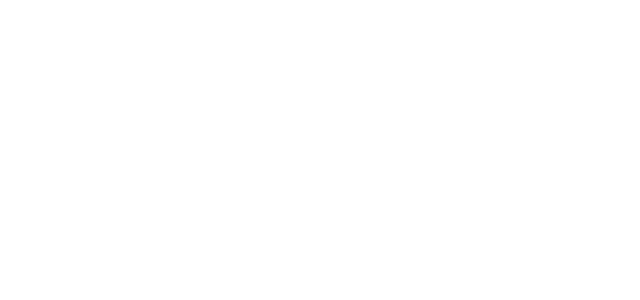
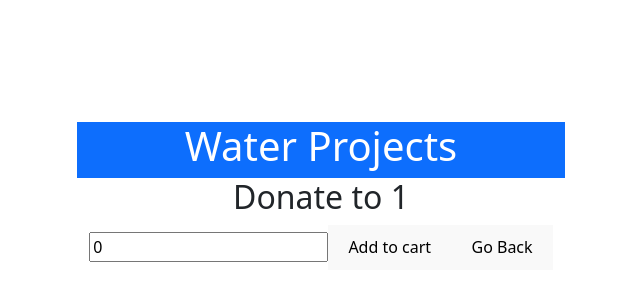
Before and after one commit to Bigs1/WaterProject, a React (Vite) app in the folder frontend/: page /donation/1/1 in a window 1280 px wide. Before the commit this address had no page. Shown: the part 204-504 px from the top of the page, without its empty margins (319-959 px from the left). Built offline with nearby package versions, Linux system fonts and the light colour scheme.

Commit message:
Added a shopping cart with a UI on the main page to show the total you are going to spend thus far

```diff
--- a/frontend/src/App.jsx
+++ b/frontend/src/App.jsx
@@ -1,20 +1,26 @@
 import "./App.css";
+import { CartProvider } from "./Context/CartContext";
 import CartPage from "./pages/CartPage";
 import DonationPage from "./pages/DonationPage";
 import ProjectsPage from "./pages/ProjectPage";
-import {BrowserRouter as Router,Routes, Route} from 'react-router-dom'
+import { BrowserRouter as Router, Routes, Route } from "react-router-dom";
 
 function App() {
   return (
     <>
-    <Router>
-      <Routes>
-        <Route path="/" element={<ProjectsPage/>}/>
-        <Route path="/projects" element={<ProjectsPage/>}/>
-        <Route path="/donation/:projectName?" element={<DonationPage />} />
-        <Route path="/cart" element={<CartPage/>}/>
-      </Routes>
-    </Router>
+      <CartProvider>
+        <Router>
+          <Routes>
+            <Route path="/" element={<ProjectsPage />} />
+            <Route path="/projects" element={<ProjectsPage />} />
+            <Route
+              path="/donation/:projectName/:projectId"
+              element={<DonationPage />}
+            />
+            <Route path="/cart" element={<CartPage />} />
+          </Routes>
+        </Router>
+      </CartProvider>
     </>
   );
 }
--- /dev/null
+++ b/frontend/src/Components/CartSummary.jsx
@@ -0,0 +1,30 @@
+import { useCart } from "../Context/CartContext";
+import { useNavigate } from "react-router-dom";
+
+
+const CartSummary = () =>{
+    const navigate = useNavigate();
+    const { cart } = useCart();
+    const totalAmount = cart.reduce((sum,item) => sum + item.donationAmount, 0); //goes out and gets the total from our cart
+
+    return(
+        <div style={{
+            position: 'fixed',
+            top: '10px',
+            right: '20px',
+            background: '#f8f9fa',
+            padding: '10px 15px',
+            borderRadius: '8px',
+            cursor: 'pointer',
+            display: 'flex',
+            alignItems: 'center',
+            boxShadow: '0 2px 5px rgba(0,0,0,0.2)',
+            fontSize: '16px',
+        }}
+        onClick={() => navigate('/cart')}>
+        🛒<strong>{totalAmount.toFixed(2)}</strong>
+        </div>
+    );
+}
+
+export default CartSummary;
--- a/frontend/src/Components/ProjectList.jsx
+++ b/frontend/src/Components/ProjectList.jsx
@@ -72,7 +72,7 @@
             </ul>
             <button
               className="btn btn-success"
-              onClick={() => navigate(`/donation/${p.projectName}`)}
+              onClick={() => navigate(`/donation/${p.projectName}/${p.projectId}`)}
             >
               Donate
             </button>
--- a/frontend/src/Context/CartContext.jsx
+++ b/frontend/src/Context/CartContext.jsx
@@ -1,4 +1,4 @@
-import { useState, createContext } from "react";
+import { useState, useContext, createContext } from "react";
 
 // The context is created with `undefined` as its default value.
 // The context will be used to pass cart data and functions down to any component that subscribes to it.
@@ -18,16 +18,18 @@
 
       // Create a new cart with the updated item.
       // If the item already exists, we map over the previous cart and update the donation amount.
+      if (existingItem) {
         const updatedCart = prevCart.map(
           (c) =>
             c.projectId === item.projectId // If the item is already in the cart,
               ? { ...c, donationAmount: c.donationAmount + item.donationAmount } // update its donation amount.
               : c // Otherwise, keep the current item as is.
         );
-
-      // If the item already exists, return the updated cart; otherwise, add the new item to the cart.
-      // If `existingItem` is found, we return `updatedCart`; if not, we append the new item to the cart.
+        return updatedCart;
+      } else {
+        //  If not, we append the new item to the cart.
         return existingItem ? updatedCart : [...prevCart, item];
+      }
     });
   };
 
--- a/frontend/src/pages/CartPage.jsx
+++ b/frontend/src/pages/CartPage.jsx
@@ -1,17 +1,34 @@
 import { useNavigate } from "react-router-dom";
+import { useCart } from "../Context/CartContext";
 
-function CartPage(){
+function CartPage() {
+  const navigate = useNavigate();
+  const { cart, removeFromCart } = useCart();
 
-    const navigate = useNavigate();
-
-    return(
+  return (
     <div>
       <h2>Your Cart</h2>
+      <div>
+        {cart.length === 0 ? (
+          <p>Your cart is empty.</p>
+        ) : (
+          <ul>
+            {cart.map((item) => (
+              <li key={item.projectId}>
+                {item.projectName}: ${item.donationAmount.toFixed(2)}
+                <button onClick={() => removeFromCart(item.projectId)}>
+                  Remove
+                </button>
+              </li>
+            ))}
+          </ul>
+        )}
+      </div>
       <h3> Total: </h3>
       <button>Checkout</button>
-            <button onClick={() => navigate('/projects')}>Continue Browsing</button>
+      <button onClick={() => navigate("/projects")}>Continue Browsing</button>
     </div>
   );
 }
 
-export default CartPage
+export default CartPage;
--- a/frontend/src/pages/DonationPage.jsx
+++ b/frontend/src/pages/DonationPage.jsx
@@ -1,17 +1,38 @@
-import { useNavigate, useParams } from 'react-router-dom';
-import Header from '../Components/Header';
+import React, { useState } from "react";
+import { useNavigate, useParams } from "react-router-dom";
+import Header from "../Components/Header";
+import { useCart } from "../Context/CartContext"; //gives access to cart operations in the CartContext file
 
-function DonationPage(){ //making a donation screen
-    const navigate = useNavigate();
-    const {projectName} = useParams(); //use a parameter here that we call project name
-    return(
+function DonationPage() {
+  const navigate = useNavigate(); //allows us to change routes
+  const { projectName, projectId } = useParams(); //extracts routes
+  const { addToCart } = useCart(); //adds the use of cart operations in this file
+  const [donationAmount, setDonationAmount] = useState(0); //stores the donation amount
+
+  const handleAddToCart = () => { //THIS IS WHERE WE CREATE A NEW ITEM TO ADD TO THE CART
+    const newItem = {
+      // Creates a new cart item object with required properties.
+      projectId: Number(projectId), // Ensure projectId is returned as a number
+      projectName: String(projectName) || 'No Project Found', // The name of the project will be a string, if we dont have one, default to no project found
+      donationAmount: Number(donationAmount), //Ensure the donation is stored as a number
+    };
+    addToCart(newItem); //adds items to the cart
+    navigate("/cart"); //redirects to the car page after adding the item
+  };
+
+  return (
     <>
-        <Header/>
+      <Header />
       <h2>Donate to {projectName}</h2>
 
       <div>
-            <input type="number" placeholder="Enter donation amount" />
-            <button onClick={()=> navigate("/cart")}>Add to cart</button>
+        <input
+          type="number"
+          placeholder="Enter donation amount"
+          value={donationAmount}
+          onChange={(e) => setDonationAmount(Number(e.target.value))}
+        />
+        <button onClick={handleAddToCart}>Add to cart</button>
         <button onClick={() => navigate(-1)}>Go Back</button>
       </div>
     </>
--- a/frontend/src/pages/ProjectPage.jsx
+++ b/frontend/src/pages/ProjectPage.jsx
@@ -3,6 +3,7 @@
 import CategoryFilter from "../Components/CategoryFilter";
 import Header from "../Components/Header";
 import "./ProjectPage.css";
+import CartSummary from "../Components/CartSummary";
 
 function ProjectsPage() {
   const [count, setCount] = useState(0);
@@ -10,6 +11,7 @@
   return (
     <>
       <div className="container mt-4">
+        <CartSummary/>
         <Header />
       </div>
       <div className="row">
```
Also changed, not shown: 42 other files (tests, documents, lock files or other folders). Lines whose indentation alone changed are shown as unchanged.
